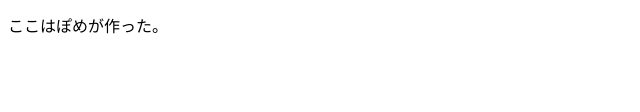
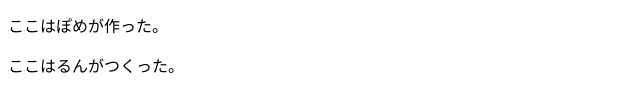
Before and after one commit to United-Github/UnitedWeb, a plain HTML site: page rider.html in a window 1280 px wide. Shown: the part 156-268 px from the top of the page, without its empty margins (0-640 px from the left). Drawn offline with Linux system fonts and the light colour scheme.

Commit message:
本文を追加した

```diff
--- a/rider.html
+++ b/rider.html
@@ -9,6 +9,7 @@
 	<p>ここはライダーがつくった</p>
 	<p>ここは犬塚がつくった。</p>
 	<p>ここはぽめが作った。</p>
+	<p>ここはるんがつくった。</p>
 
 </body>
 </html>
```
